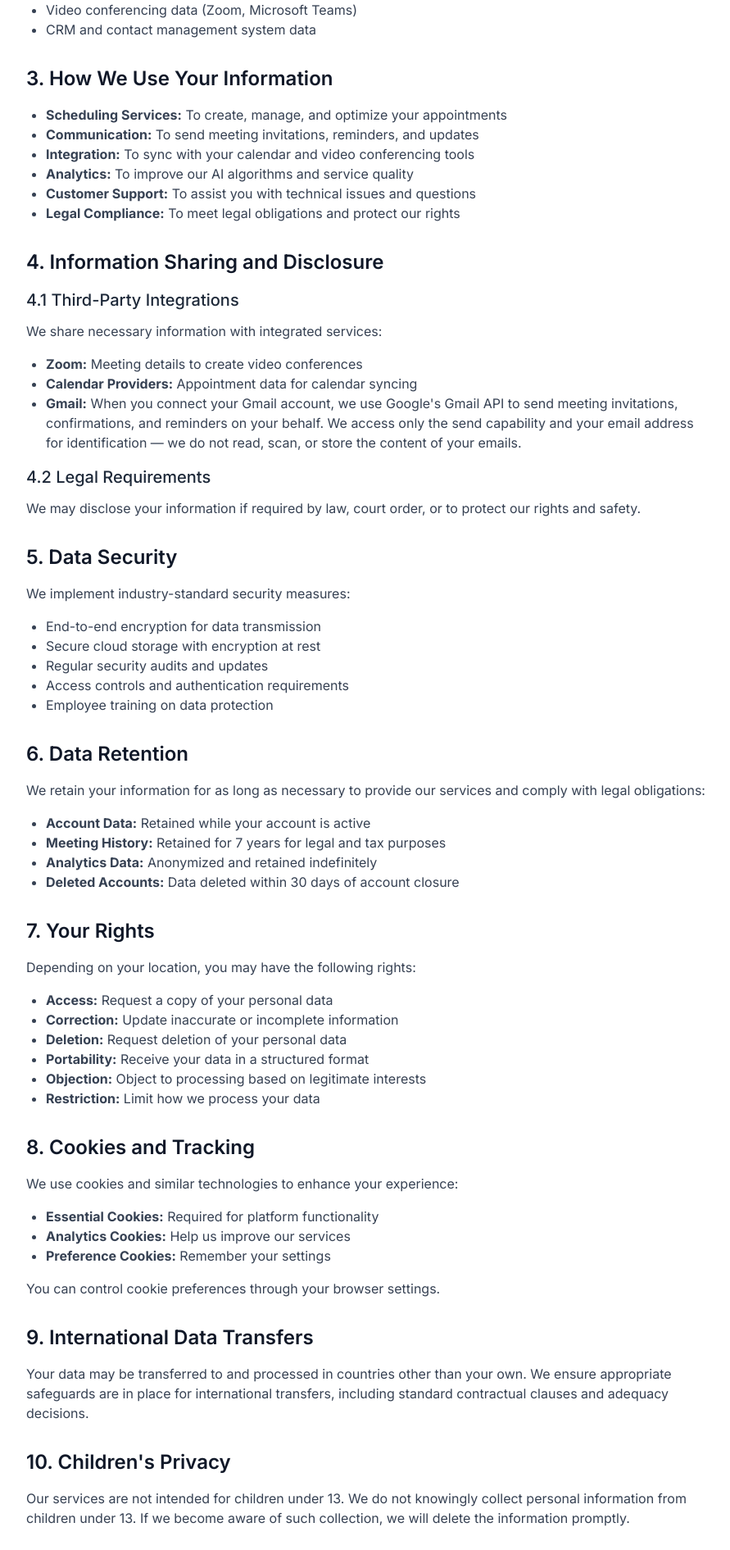
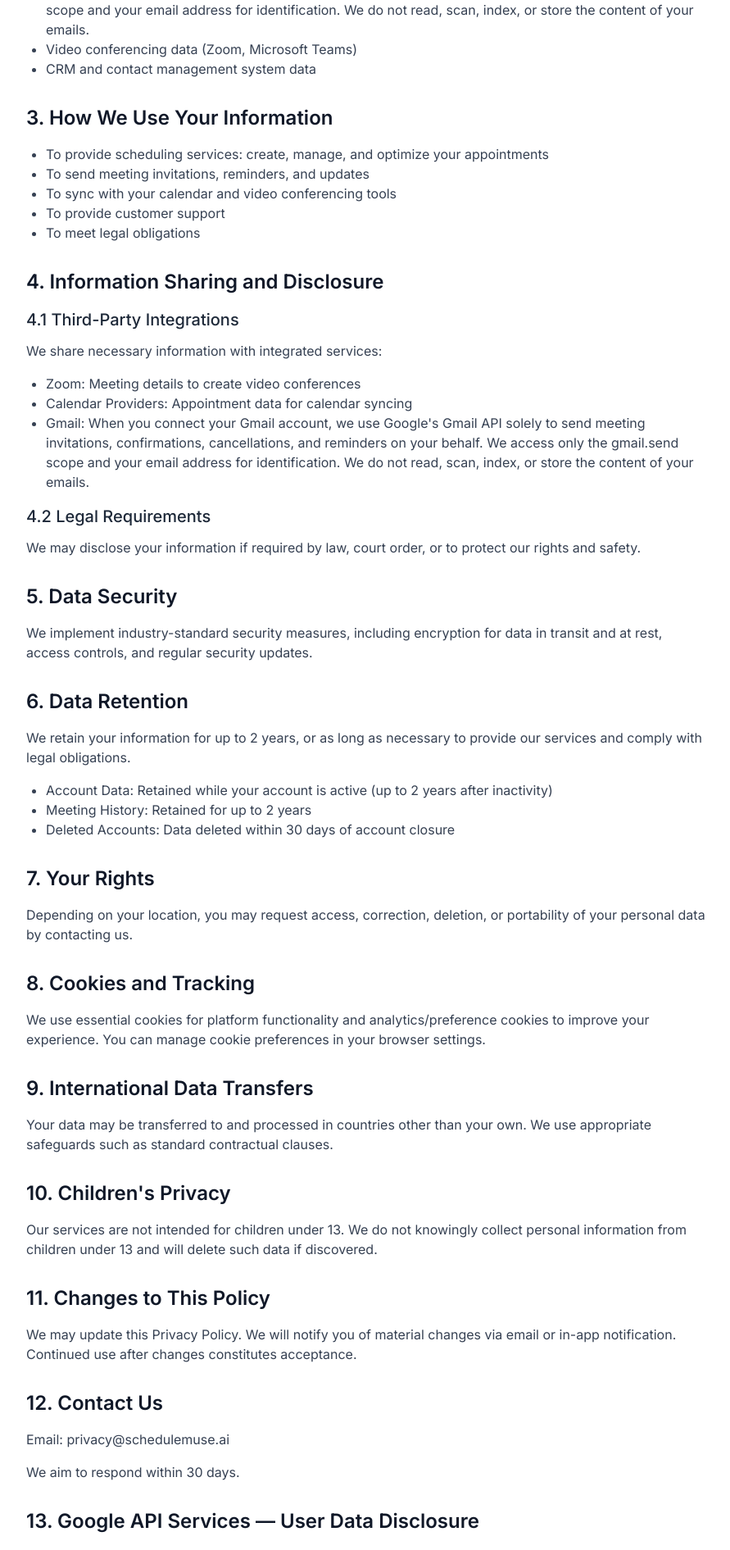
Before and after one commit to AndreaBHCE/app-schedule-muse-scheduling-v2, a Next.js app: page /privacy in a window 1280 px wide. Shown: the part 848-2739 px from the top of the page at 82% size, without its empty margins (192-1083 px from the left). Built offline with nearby package versions, Linux system fonts and the light colour scheme.

Commit message:
fix: replace privacy policy with Google-verified verbiage (March 27, 2026)

```diff
--- a/src/app/(public)/privacy/page.tsx
+++ b/src/app/(public)/privacy/page.tsx
@@ -15,13 +15,13 @@ export default function PrivacyPolicy() {
           </div>
 
           <h1 className="text-3xl font-bold text-gray-900 mb-8">Privacy Policy</h1>
-          <p className="text-sm text-gray-600 mb-8">Last updated: March 26, 2026</p>
+          <p className="text-sm text-gray-600 mb-8">Last updated: March 27, 2026</p>
 
           <div className="prose prose-gray max-w-none">
             <section className="mb-8">
               <h2 className="text-2xl font-semibold text-gray-900 mb-4">1. Introduction</h2>
               <p className="text-gray-700 mb-4">
-                ScheduleMuse AI ("we," "our," or "us") is committed to protecting your privacy. This Privacy Policy explains how we collect, use, disclose, and safeguard your information when you use our AI-powered scheduling platform.
+                ScheduleMuse AI (&ldquo;we,&rdquo; &ldquo;our,&rdquo; or &ldquo;us&rdquo;) is committed to protecting your privacy. This Privacy Policy explains how we collect, use, disclose, and safeguard your information when you use our scheduling platform.
               </p>
             </section>
 
@@ -47,7 +47,7 @@ export default function PrivacyPolicy() {
               <h3 className="text-xl font-medium text-gray-800 mb-3">2.3 Integration Data</h3>
               <ul className="list-disc pl-6 text-gray-700 mb-4">
                 <li>Calendar access (Google Calendar, Outlook)</li>
-                <li>Email integration (Gmail) — used to send meeting-related emails on your behalf</li>
+                <li>Gmail: When you connect your Gmail account, we use Google&apos;s Gmail API solely to send meeting invitations, confirmations, cancellations, and reminders on your behalf. We access only the gmail.send scope and your email address for identification. We do not read, scan, index, or store the content of your emails.</li>
                 <li>Video conferencing data (Zoom, Microsoft Teams)</li>
                 <li>CRM and contact management system data</li>
               </ul>
@@ -56,12 +56,11 @@ export default function PrivacyPolicy() {
             <section className="mb-8">
               <h2 className="text-2xl font-semibold text-gray-900 mb-4">3. How We Use Your Information</h2>
               <ul className="list-disc pl-6 text-gray-700 mb-4">
-                <li><strong>Scheduling Services:</strong> To create, manage, and optimize your appointments</li>
-                <li><strong>Communication:</strong> To send meeting invitations, reminders, and updates</li>
-                <li><strong>Integration:</strong> To sync with your calendar and video conferencing tools</li>
-                <li><strong>Analytics:</strong> To improve our AI algorithms and service quality</li>
-                <li><strong>Customer Support:</strong> To assist you with technical issues and questions</li>
-                <li><strong>Legal Compliance:</strong> To meet legal obligations and protect our rights</li>
+                <li>To provide scheduling services: create, manage, and optimize your appointments</li>
+                <li>To send meeting invitations, reminders, and updates</li>
+                <li>To sync with your calendar and video conferencing tools</li>
+                <li>To provide customer support</li>
+                <li>To meet legal obligations</li>
               </ul>
             </section>
 
@@ -73,9 +72,9 @@ export default function PrivacyPolicy() {
                 We share necessary information with integrated services:
               </p>
               <ul className="list-disc pl-6 text-gray-700 mb-4">
-                <li><strong>Zoom:</strong> Meeting details to create video conferences</li>
-                <li><strong>Calendar Providers:</strong> Appointment data for calendar syncing</li>
-                <li><strong>Gmail:</strong> When you connect your Gmail account, we use Google&apos;s Gmail API to send meeting invitations, confirmations, and reminders on your behalf. We access only the send capability and your email address for identification — we do not read, scan, or store the content of your emails.</li>
+                <li>Zoom: Meeting details to create video conferences</li>
+                <li>Calendar Providers: Appointment data for calendar syncing</li>
+                <li>Gmail: When you connect your Gmail account, we use Google&apos;s Gmail API solely to send meeting invitations, confirmations, cancellations, and reminders on your behalf. We access only the gmail.send scope and your email address for identification. We do not read, scan, index, or store the content of your emails.</li>
               </ul>
 
               <h3 className="text-xl font-medium text-gray-800 mb-3">4.2 Legal Requirements</h3>
@@ -87,91 +86,65 @@ export default function PrivacyPolicy() {
             <section className="mb-8">
               <h2 className="text-2xl font-semibold text-gray-900 mb-4">5. Data Security</h2>
               <p className="text-gray-700 mb-4">
-                We implement industry-standard security measures:
+                We implement industry-standard security measures, including encryption for data in transit and at rest, access controls, and regular security updates.
               </p>
-              <ul className="list-disc pl-6 text-gray-700 mb-4">
-                <li>End-to-end encryption for data transmission</li>
-                <li>Secure cloud storage with encryption at rest</li>
-                <li>Regular security audits and updates</li>
-                <li>Access controls and authentication requirements</li>
-                <li>Employee training on data protection</li>
-              </ul>
             </section>
 
             <section className="mb-8">
               <h2 className="text-2xl font-semibold text-gray-900 mb-4">6. Data Retention</h2>
               <p className="text-gray-700 mb-4">
-                We retain your information for as long as necessary to provide our services and comply with legal obligations:
+                We retain your information for up to 2 years, or as long as necessary to provide our services and comply with legal obligations.
               </p>
               <ul className="list-disc pl-6 text-gray-700 mb-4">
-                <li><strong>Account Data:</strong> Retained while your account is active</li>
-                <li><strong>Meeting History:</strong> Retained for 7 years for legal and tax purposes</li>
-                <li><strong>Analytics Data:</strong> Anonymized and retained indefinitely</li>
-                <li><strong>Deleted Accounts:</strong> Data deleted within 30 days of account closure</li>
+                <li>Account Data: Retained while your account is active (up to 2 years after inactivity)</li>
+                <li>Meeting History: Retained for up to 2 years</li>
+                <li>Deleted Accounts: Data deleted within 30 days of account closure</li>
               </ul>
             </section>
 
             <section className="mb-8">
               <h2 className="text-2xl font-semibold text-gray-900 mb-4">7. Your Rights</h2>
               <p className="text-gray-700 mb-4">
-                Depending on your location, you may have the following rights:
+                Depending on your location, you may request access, correction, deletion, or portability of your personal data by contacting us.
               </p>
-              <ul className="list-disc pl-6 text-gray-700 mb-4">
-                <li><strong>Access:</strong> Request a copy of your personal data</li>
-                <li><strong>Correction:</strong> Update inaccurate or incomplete information</li>
-                <li><strong>Deletion:</strong> Request deletion of your personal data</li>
-                <li><strong>Portability:</strong> Receive your data in a structured format</li>
-                <li><strong>Objection:</strong> Object to processing based on legitimate interests</li>
-                <li><strong>Restriction:</strong> Limit how we process your data</li>
-              </ul>
             </section>
 
             <section className="mb-8">
               <h2 className="text-2xl font-semibold text-gray-900 mb-4">8. Cookies and Tracking</h2>
               <p className="text-gray-700 mb-4">
-                We use cookies and similar technologies to enhance your experience:
-              </p>
-              <ul className="list-disc pl-6 text-gray-700 mb-4">
-                <li><strong>Essential Cookies:</strong> Required for platform functionality</li>
-                <li><strong>Analytics Cookies:</strong> Help us improve our services</li>
-                <li><strong>Preference Cookies:</strong> Remember your settings</li>
-              </ul>
-              <p className="text-gray-700">
-                You can control cookie preferences through your browser settings.
+                We use essential cookies for platform functionality and analytics/preference cookies to improve your experience. You can manage cookie preferences in your browser settings.
               </p>
             </section>
 
             <section className="mb-8">
               <h2 className="text-2xl font-semibold text-gray-900 mb-4">9. International Data Transfers</h2>
               <p className="text-gray-700 mb-4">
-                Your data may be transferred to and processed in countries other than your own. We ensure appropriate safeguards are in place for international transfers, including standard contractual clauses and adequacy decisions.
+                Your data may be transferred to and processed in countries other than your own. We use appropriate safeguards such as standard contractual clauses.
               </p>
             </section>
 
             <section className="mb-8">
-              <h2 className="text-2xl font-semibold text-gray-900 mb-4">10. Children's Privacy</h2>
+              <h2 className="text-2xl font-semibold text-gray-900 mb-4">10. Children&apos;s Privacy</h2>
               <p className="text-gray-700 mb-4">
-                Our services are not intended for children under 13. We do not knowingly collect personal information from children under 13. If we become aware of such collection, we will delete the information promptly.
+                Our services are not intended for children under 13. We do not knowingly collect personal information from children under 13 and will delete such data if discovered.
               </p>
             </section>
 
             <section className="mb-8">
               <h2 className="text-2xl font-semibold text-gray-900 mb-4">11. Changes to This Policy</h2>
               <p className="text-gray-700 mb-4">
-                We may update this Privacy Policy periodically. We will notify you of material changes via email or platform notification. Your continued use of our services after changes take effect constitutes acceptance of the updated policy.
+                We may update this Privacy Policy. We will notify you of material changes via email or in-app notification. Continued use after changes constitutes acceptance.
               </p>
             </section>
 
             <section className="mb-8">
               <h2 className="text-2xl font-semibold text-gray-900 mb-4">12. Contact Us</h2>
               <p className="text-gray-700 mb-4">
-                If you have questions about this Privacy Policy or our data practices:
+                Email: privacy@schedulemuse.ai
               </p>
-              <div className="bg-gray-50 p-4 rounded-lg">
-                <p className="text-gray-700"><strong>Email:</strong> privacy@schedulemuse.ai</p>
-                <p className="text-gray-700"><strong>Address:</strong> ScheduleMuse AI, Privacy Team</p>
-                <p className="text-gray-700"><strong>Response Time:</strong> We aim to respond within 30 days</p>
-              </div>
+              <p className="text-gray-700 mb-4">
+                We aim to respond within 30 days.
+              </p>
             </section>
 
             <section className="mb-8">
@@ -182,23 +155,23 @@ export default function PrivacyPolicy() {
 
               <h3 className="text-xl font-medium text-gray-800 mb-3">13.1 Scopes and Data Accessed</h3>
               <ul className="list-disc pl-6 text-gray-700 mb-4">
-                <li><strong>Gmail Send (gmail.send):</strong> We use this permission solely to send meeting invitations, confirmations, cancellations, and reminders from your Gmail account on your behalf. We do not read, scan, index, or store any of your existing emails or inbox content.</li>
-                <li><strong>Email Address (userinfo.email):</strong> We retrieve your Google email address to identify your connected account and display it in your integration settings.</li>
+                <li>Gmail Send (gmail.send): Used solely to send meeting invitations, confirmations, cancellations, and reminders from your Gmail account on your behalf. We do not read, scan, index, or store any of your existing emails or inbox content.</li>
+                <li>Email Address (userinfo.email): Retrieved to identify your connected account and display it in your integration settings.</li>
               </ul>
 
               <h3 className="text-xl font-medium text-gray-800 mb-3">13.2 How Google Data Is Used</h3>
               <p className="text-gray-700 mb-4">
-                Google user data is used exclusively to provide the scheduling features you have requested — specifically, sending meeting-related emails through your connected Gmail account. We do not use Google data for any other purpose.
+                Google user data is used exclusively to provide the scheduling features you requested — specifically, sending meeting-related communications through your connected Gmail account.
               </p>
 
               <h3 className="text-xl font-medium text-gray-800 mb-3">13.3 Storage and Protection of Google Data</h3>
               <p className="text-gray-700 mb-4">
-                OAuth tokens (access tokens and refresh tokens) obtained through the Google authorization process are encrypted using AES-256-GCM with unique initialization vectors before being stored in our database. Tokens are decrypted only at the moment they are needed to perform an authorized action (such as sending an email) and are never logged, cached in plaintext, or exposed to client-side code.
+                OAuth tokens are encrypted and stored securely. They are decrypted only when needed to send an email and are never logged in plaintext or exposed to client-side code.
               </p>
 
               <h3 className="text-xl font-medium text-gray-800 mb-3">13.4 Revocation and Deletion</h3>
               <p className="text-gray-700 mb-4">
-                You may disconnect your Google account at any time from your ScheduleMuse AI integration settings. When you disconnect, all stored OAuth tokens (access token and refresh token) are immediately and permanently deleted from our database. If you revoke access from your Google Account security settings, the tokens stored on our side become invalid and are deleted upon the next synchronization check or when you visit your integrations page.
+                You may disconnect your Google account at any time from your integration settings. Upon disconnection, all stored OAuth tokens are immediately and permanently deleted. Revocation via Google Account settings also invalidates and leads to deletion of tokens on our side.
               </p>
 
               <h3 className="text-xl font-medium text-gray-800 mb-3">13.5 Limited Use Disclosure</h3>
@@ -207,28 +180,34 @@ export default function PrivacyPolicy() {
                 <a href="https://developers.google.com/terms/api-services-user-data-policy" className="text-blue-600 hover:text-blue-800 underline" target="_blank" rel="noopener noreferrer">
                   Google API Services User Data Policy
                 </a>
-                , including the Limited Use requirements. Specifically:
+                , including the Limited Use requirements.
+              </p>
+              <p className="text-gray-700 mb-4">
+                Specifically, ScheduleMuse AI will:
               </p>
               <ul className="list-disc pl-6 text-gray-700 mb-4">
-                <li>We only use Google user data to provide and improve the user-facing scheduling features described in this policy.</li>
-                <li>We do not transfer Google user data to third parties unless necessary to provide or improve the Service, to comply with applicable laws, or as part of a merger or acquisition with adequate data protection obligations.</li>
-                <li>We do not use Google user data for serving advertisements.</li>
-                <li>We do not allow humans to read Google user data unless: (a) we have your explicit consent, (b) it is necessary for security purposes (e.g., investigating abuse), (c) it is necessary to comply with applicable law, or (d) the data has been aggregated and anonymized for internal operations.</li>
+                <li>Limit its use of data to providing or improving user-facing features that are prominent in the requesting application&apos;s user interface.</li>
+                <li>Transfers of data are not allowed, except:
+                  <ul className="list-disc pl-6 mt-2">
+                    <li>To provide or improve user-facing features that are visible and prominent in the requesting application&apos;s user interface and only with the user&apos;s consent;</li>
+                    <li>For security purposes (for example, investigating abuse);</li>
+                    <li>To comply with applicable laws; or</li>
+                    <li>As part of a merger, acquisition, or sale of assets of the developer after obtaining explicit prior consent from the user.</li>
+                  </ul>
+                </li>
+                <li>Not use Google user data for serving advertisements.</li>
+                <li>Not allow humans to read Google user data unless the user has given explicit consent to view specific messages, files, or other data, or it is necessary for security purposes (such as investigating abuse), to comply with applicable law, or the data has been aggregated and anonymized for internal operations.</li>
               </ul>
             </section>
 
             <section className="mb-8">
               <h2 className="text-2xl font-semibold text-gray-900 mb-4">14. Compliance</h2>
               <p className="text-gray-700 mb-4">
-                This Privacy Policy complies with applicable data protection laws including:
+                This Privacy Policy is designed to comply with applicable laws including GDPR, CCPA, and the Google API Services User Data Policy.
               </p>
-              <ul className="list-disc pl-6 text-gray-700">
-                <li>General Data Protection Regulation (GDPR)</li>
-                <li>California Consumer Privacy Act (CCPA)</li>
-                <li>Google API Services User Data Policy, including Limited Use requirements</li>
-                <li>Other applicable privacy regulations</li>
-              </ul>
             </section>
+
+            <p className="text-gray-600 text-sm mt-8">© 2026 ScheduleMuse AI</p>
           </div>
         </div>
       </div>
```
